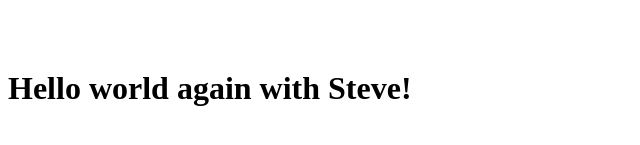
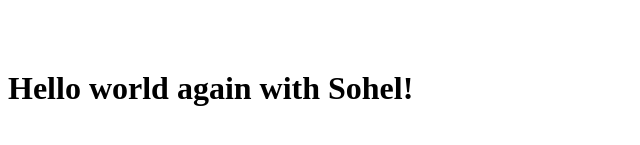
Before and after one commit to ranaictiu/nutrientdemo, a website: page index.html in a window 1280 px wide. Shown: the part 459-604 px from the top of the page, 0-640 px from the left. Drawn offline with Linux system fonts and the light colour scheme.

Commit message:
Update index.html

```diff
--- a/index.html
+++ b/index.html
@@ -6,7 +6,7 @@
   <body>
     <div id="nutrient" style="width: 100%; height: calc(100vh - 300px);"></div>
     <!-- <script src="index.js"></script> -->
-     <h1>Hello world again with Steve!</h1>
+     <h1>Hello world again with Sohel!</h1>
   </body>
 
 </html>
```
